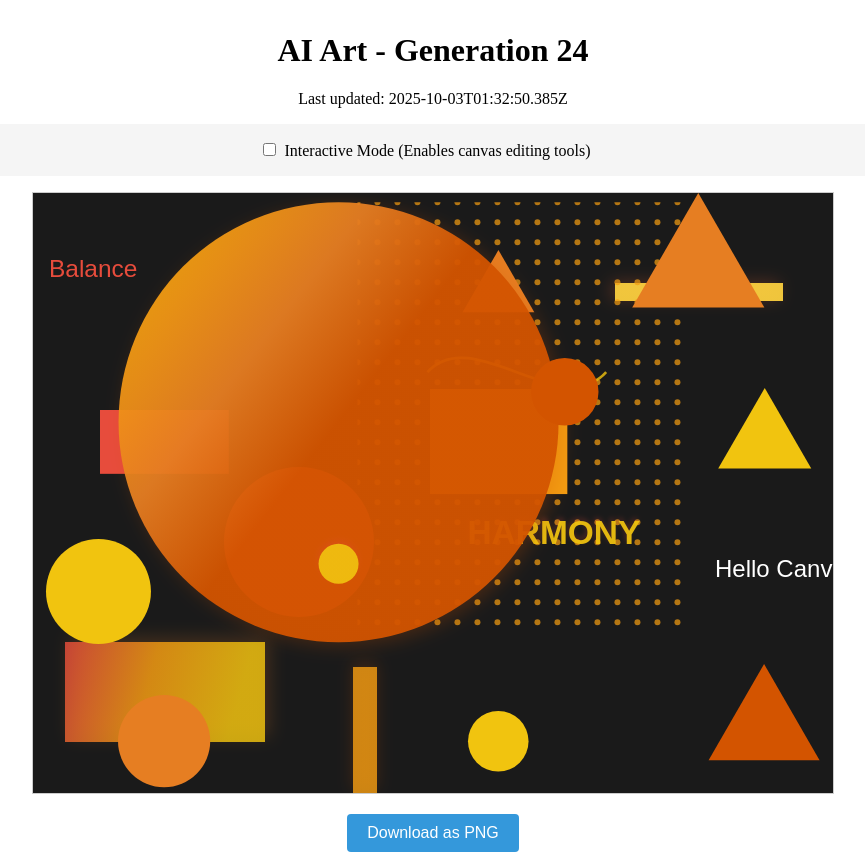
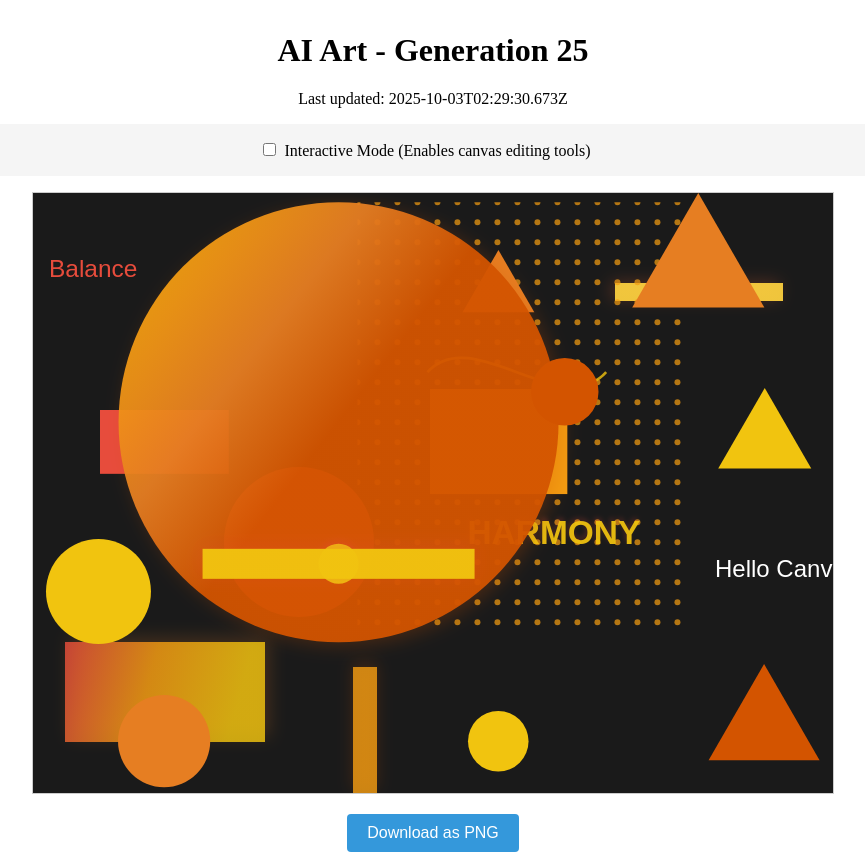
Before and after one commit to mcclowes/ai-art, a React (Vite) app: page / in a window 1280 px wide. Shown: the whole page, without its empty margins (207-1072 px from the left). Built offline with nearby package versions, Linux system fonts and the light colour scheme.

Commit message:
Improve artwork - Generation 25

```diff
--- a/src/artwork-state.ts
+++ b/src/artwork-state.ts
@@ -322,9 +322,36 @@ export const artworkState: ArtworkState = {
       "size": 64.08437320804317,
       "fillStyle": "#d35400",
       "id": "triangle_1759455170384"
+    },
+    {
+      "type": "rectangle",
+      "x": 169.56242274412858,
+      "y": 355.82818294190355,
+      "width": 272,
+      "height": 30,
+      "fillStyle": "#e74c3c",
+      "gradient": {
+        "type": "radial",
+        "colors": [
+          "#e74c3c",
+          "#f39c12",
+          "#f1c40f"
+        ],
+        "direction": 162.95378088191777,
+        "centerX": 0.5067102292107208,
+        "centerY": 0.6556634463749509
+      },
+      "shadow": {
+        "blur": 19.254829729534293,
+        "color": "#e74c3c40",
+        "offsetX": -0.8306986353217649,
+        "offsetY": -3.0245308048051522
+      },
+      "opacity": 0.9533539354952241,
+      "id": "gradient_rect_1759458570673"
     }
   ],
-  "generation": 24,
-  "lastUpdated": "2025-10-03T01:32:50.385Z",
+  "generation": 25,
+  "lastUpdated": "2025-10-03T02:29:30.673Z",
   "cycleStarted": "2025-10-02T02:29:58.080Z"
 };
```
